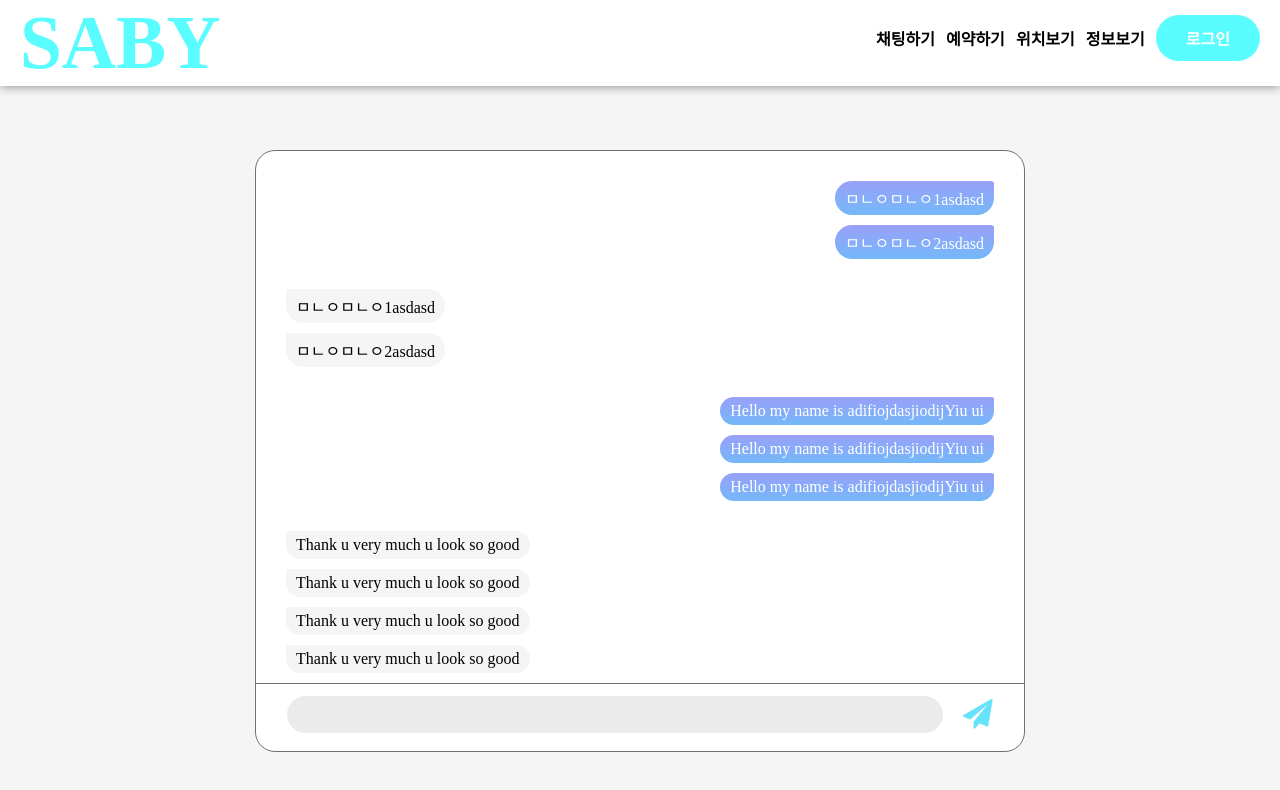
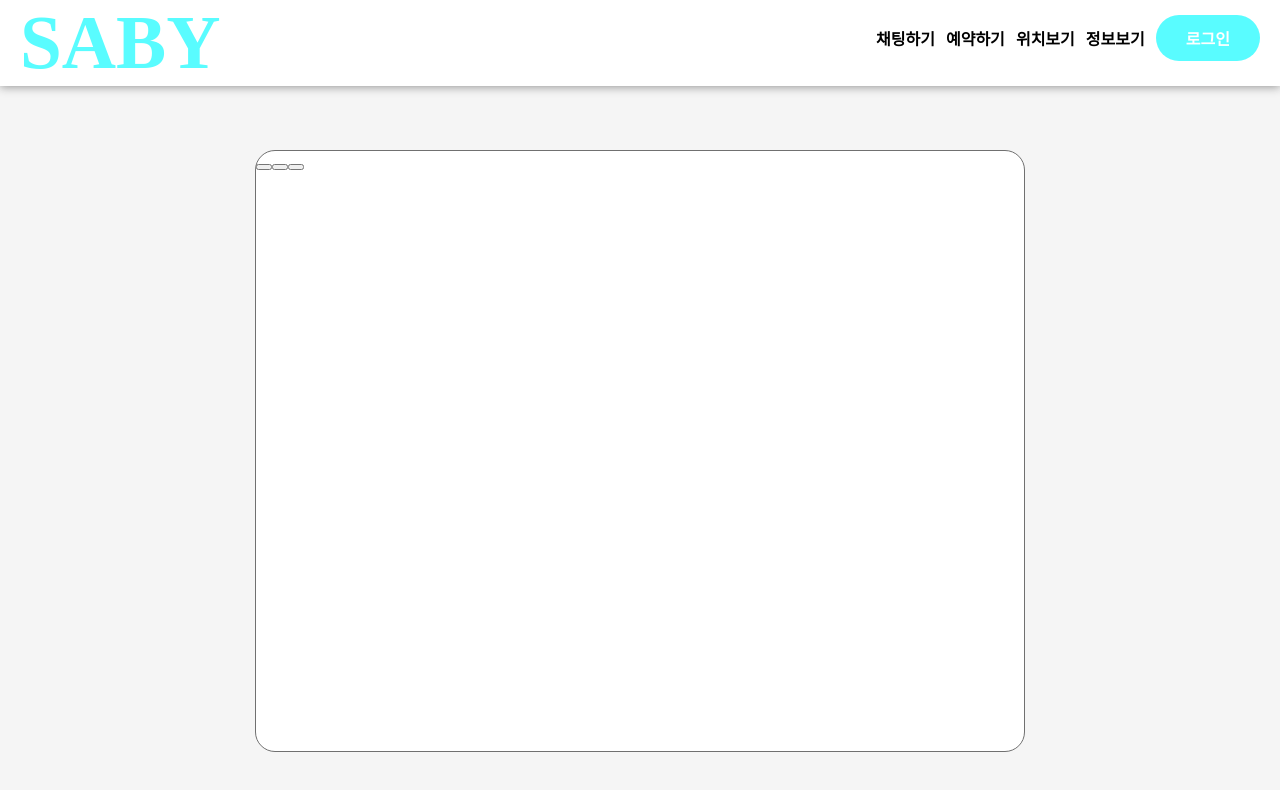
Before and after one commit to HACKERTON-JATS/SABY_FRONTEND, a React (Create React App) app: page /Chat in a window 1280 px wide. Shown: the top 790 px of the page. Built offline with nearby package versions, Linux system fonts and the light colour scheme; a web font is replaced by a local one.

Commit message:
[ADD] Chat styles

```diff
--- a/src/components/Chat/Chat.js
+++ b/src/components/Chat/Chat.js
@@ -9,47 +9,9 @@ const Chat = () => {
             <Header />
             <S.Wrapper>
                 <S.ChatBox>
-
-                    <S.UserWrp>
-                        {
-                            [...Array(2)].map((i, index) => {
-                                return (
-                                    <S.UserChatBox>ㅁㄴㅇㅁㄴㅇ{index, index + 1}asdasd</S.UserChatBox>
-                                )
-                            })
-                        }
-                    </S.UserWrp>
-                    <S.AdminWrp>
-                        {
-                            [...Array(2)].map((i, index) => {
-                                return (
-                                    <S.AdminChatBox>ㅁㄴㅇㅁㄴㅇ{index, index + 1}asdasd</S.AdminChatBox>
-                                )
-                            })
-                        }
-                    </S.AdminWrp>
-                    <S.UserWrp>
-                        {
-                            [...Array(3)].map((i, index) => {
-                                return (
-                                    <S.UserChatBox>Hello my name is adifiojdasjiodijYiu ui</S.UserChatBox>
-                                )
-                            })
-                        }
-                    </S.UserWrp>
-                    <S.AdminWrp>
-                        {
-                            [...Array(4)].map((i, index) => {
-                                return (
-                                    <S.AdminChatBox>Thank u very much u look so good</S.AdminChatBox>
-                                )
-                            })
-                        }
-                    </S.AdminWrp>
-                    <S.TypingWrp>
-                        <S.TypingInp></S.TypingInp>
-                        <img src={Send} alt="" />
-                    </S.TypingWrp>
+                    <S.FirstQ></S.FirstQ>
+                    <S.SecondQ></S.SecondQ>
+                    <S.ThirdQ></S.ThirdQ>
                 </S.ChatBox>
             </S.Wrapper>
         </>
--- a/src/components/Chat/styles.js
+++ b/src/components/Chat/styles.js
@@ -73,3 +73,15 @@ export const TypingInp = styled.input`
     outline: none;
     text-indent: 20px;
 `
+
+export const FirstQ = styled.button`
+
+`
+
+export const SecondQ = styled.button`
+
+`
+
+export const ThirdQ = styled.button`
+
+`
```
